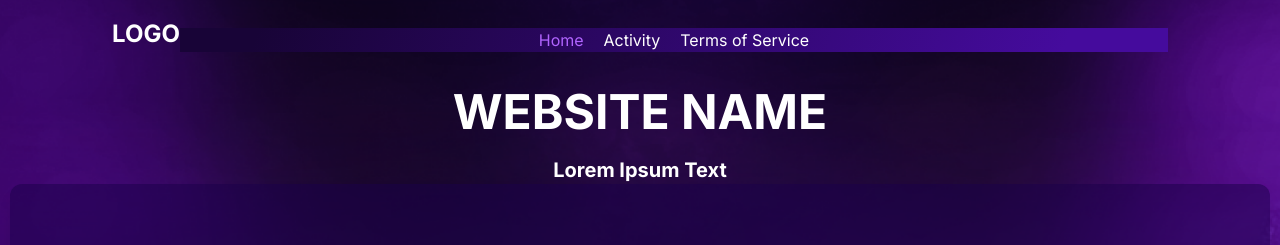
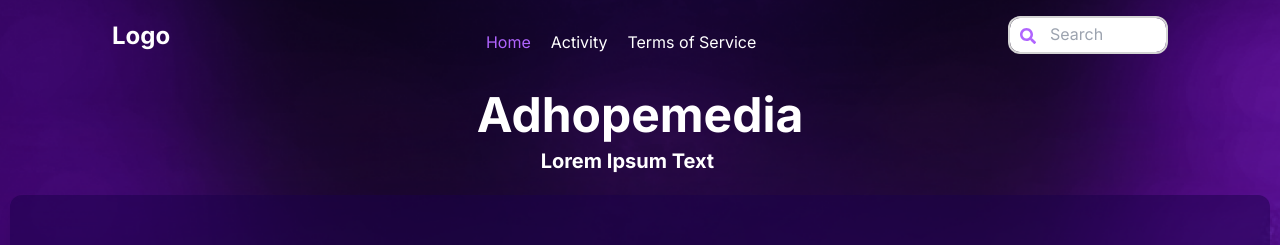
Before and after one commit to YazzerAbdalla/Adhopemedia-survey-app, a Next.js app: page / in a window 1280 px wide. Shown: the top 245 px of the page. Built offline with nearby package versions, Linux system fonts and the light colour scheme.

Commit message:
make search for lg screen components and put it in nav *fixed color in lg screen 8 put name site and edit in space nav

```diff
--- /dev/null
+++ b/app/(components)/LgSearchBar.tsx
@@ -0,0 +1,22 @@
+"use client";
+
+import { FaSearch } from "react-icons/fa";
+
+export default function LgSearchBar() {
+  return (
+    <div className="mx-auto max-w-[160px] min-w-[160px] max-h-[39px] min-h-[39px] hidden lg:block">
+      <div className="relative mb-0 flex w-full flex-wrap items-stretch ">
+        <span className="z-10 h-full leading-snug font-normal absolute text-center text-[#B064FE] bg-transparent rounded text-base items-center justify-center w-8 pl-3 py-3">
+          <FaSearch />
+        </span>
+        <input
+          type="search"
+          className="relative m-0 block w-full rounded-xl border-2 border-solid border-neutral-300 bg-white bg-clip-padding px-10 py-[0.25rem] text-base font-normal leading-[1.6] text-gray-950 outline-none transition duration-200 ease-in-out focus:z-[3] focus:border-primary focus:text-neutral-700 focus:shadow-[inset_0_0_0_1px_#B064FE] focus:outline-none"
+          placeholder="Search"
+          aria-label="Search"
+          aria-describedby="button-addon3 "
+        />
+      </div>
+    </div>
+  );
+}
--- a/app/(components)/NameOfSite.tsx
+++ b/app/(components)/NameOfSite.tsx
@@ -2,13 +2,14 @@
 
 export default function NameOfSite() {
   return (
-    <>
-      <div className="flex justify-center py-5  text-white text-5xl font-bold ">
-        WEBSITE NAME
-      </div>
-      <div className="flex justify-center text-white text-xl font-bold  ">
+    <div className="flex justify-center items-center">
+      <div className="flex-row justify-center py-5  text-white text-5xl font-bold ">
+       Adhopemedia
+      <div className="flex-row justify-center text-white text-xl font-bold mt-2 ml-16  ">
         Lorem Ipsum Text
       </div>
-    </>
+       </div>
+
+    </div>
   );
 }
--- a/app/(components)/Nav.tsx
+++ b/app/(components)/Nav.tsx
@@ -1,24 +1,45 @@
 "use client";
-import { useState } from "react";
+import { useEffect, useState } from "react";
 import Link from "next/link";
 import { BsList } from "react-icons/bs";
+import LgSearchBar from "./LgSearchBar";
+import Image from "next/image";
+
 interface navProps {
   navTabs: string;
   setNavTabs: React.Dispatch<React.SetStateAction<string>>;
 }
 export default function Nav({ navTabs, setNavTabs }: navProps) {
   const [isMenuOpen, setIsMenuOpen] = useState(false);
+  const [isMobile, setIsMobile] = useState(false);
+
+  useEffect(() => {
+    setIsMobile(window.innerWidth < 1024);
+
+    const handleResize = () => {
+      setIsMobile(window.innerWidth < 1024);
+    };
+
+    window.addEventListener("resize", handleResize);
+
+    return () => {
+      window.removeEventListener("resize", handleResize);
+    };
+  }, []);
 
   const toggleMenu = () => {
     setIsMenuOpen(!isMenuOpen);
   };
 
   return (
-    <div className=" flex flex-col lg:flex-row  w-full  py-8 lg:px-28 lg:py-4 px-0 ">
+    <div className="flex flex-col lg:flex-row w-full py-8 lg:px-28 lg:py-4 px-0">
       <div className="flex items-center justify-between px-4 lg:px-0">
-        <h1 className="font-bold text-white text-2xl">LOGO</h1>
+        <h1 className="font-bold text-white text-2xl">
+        {/* <Image src={"/Logo.svg"} alt="" width={20} height={20} /> */}
+        Logo
+        </h1>
         <button
-          className="lg:hidden focus:outline-none w-8 h-8 overflow-hidden flex items-center justify-center transition-all duration-300 ease-in-out  text-white"
+          className="lg:hidden focus:outline-none w-8 h-8 overflow-hidden flex items-center justify-center transition-all duration-300 ease-in-out text-white"
           onClick={toggleMenu}
         >
           <BsList
@@ -35,12 +56,11 @@ export default function Nav({ navTabs, setNavTabs }: navProps) {
         } lg:flex lg:items-center lg:w-auto`}
       >
         <div
-          className={`flex flex-col lg:py-0 lg:space-y-0 space-y-5 lg:px-0 font-bold text-lg lg:font-normal lg:text-base py-5  px-4 lg:flex-row  lg:space-x-5 mt-3 w-full lg:justify-center text-white lg:bg-transparent`}
-          style={{
-            background:
-              "linear-gradient(110.43deg, #180437 7.89%, #450B9D 89.43%)",
-          }}
+          className={`flex flex-col lg:py-0 lg:space-y-0 space-y-5 lg:pl-20 font-bold text-lg lg:font-normal lg:text-base py-5 px-4 lg:flex-row lg:space-x-5 mt-3 w-full lg:justify-center text-white ${
+            isMobile ? 'bg-gradient-to-r from-[#180437] to-[#450B9D]' : ''
+          }`}
         >
+
           <div
             onClick={() => {
               setIsMenuOpen(false);
@@ -76,6 +96,10 @@ export default function Nav({ navTabs, setNavTabs }: navProps) {
           </div>
         </div>
       </div>
+      <div className="flex justify-end">
+        <LgSearchBar />
+      </div>
     </div>
   );
+
 }
```
